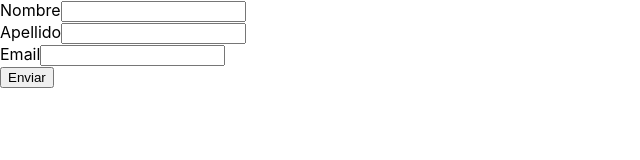
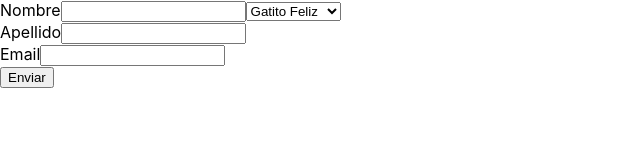
Before and after one commit to alonso1298/formik, a React (Create React App) app: page / in a window 1280 px wide. Shown: the top 160 px of the page, without its empty margins (0-640 px from the left). Built offline with nearby package versions, Linux system fonts and the light colour scheme.

Commit message:
Las propiedades del componente Field

```diff
--- a/src/App.js
+++ b/src/App.js
@@ -34,7 +34,11 @@ function App() {
     >
       <Form>
         <label>Nombre</label>
-        <Field name="name" type="text"/>
+        <Field name="name" type="text" className="input" />
+        <Field name="select" as="select" type="select" className="input" >
+          <option value="gatitofeliz">Gatito Feliz</option>
+          <option value="gatitotriste">Gatito Triste</option>
+        </Field>
         <ErrorMessage name="name"/>
         <br />
         <label>Apellido</label>
```
